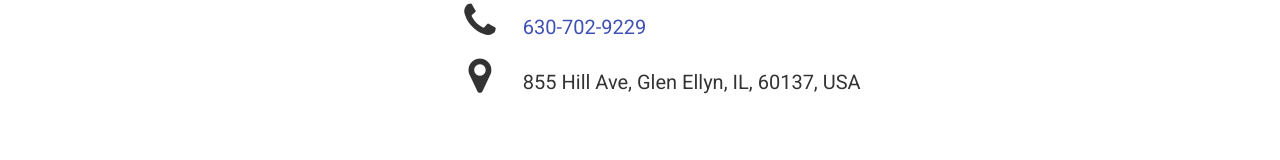
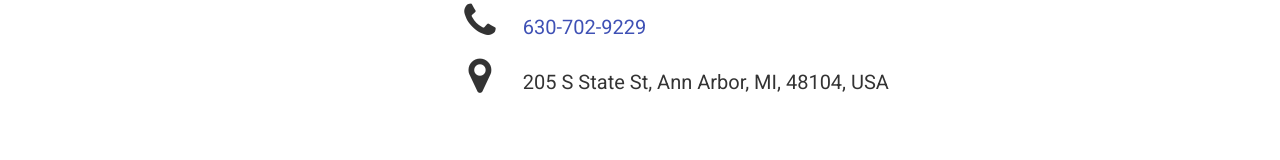
Before and after one commit to lstrait2/lstrait2.github.io, a plain HTML site: page index.html in a window 1280 px wide. Shown: the part 1961-2121 px from the top of the page. Drawn offline with nearby package versions, Linux system fonts and the light colour scheme; some icons are missing.

Commit message:
Update index.html

```diff
--- a/index.html
+++ b/index.html
@@ -491,7 +491,7 @@
 
       <li>
         <i class="fa-li fa fa-map-marker fa-2x" aria-hidden="true"></i>
-        <span id="person-address" itemprop="address">855 Hill Ave, Glen Ellyn, IL, 60137, USA</span>
+        <span id="person-address" itemprop="address">205 S State St, Ann Arbor, MI, 48104, USA</span>
       </li>
 
 
```
